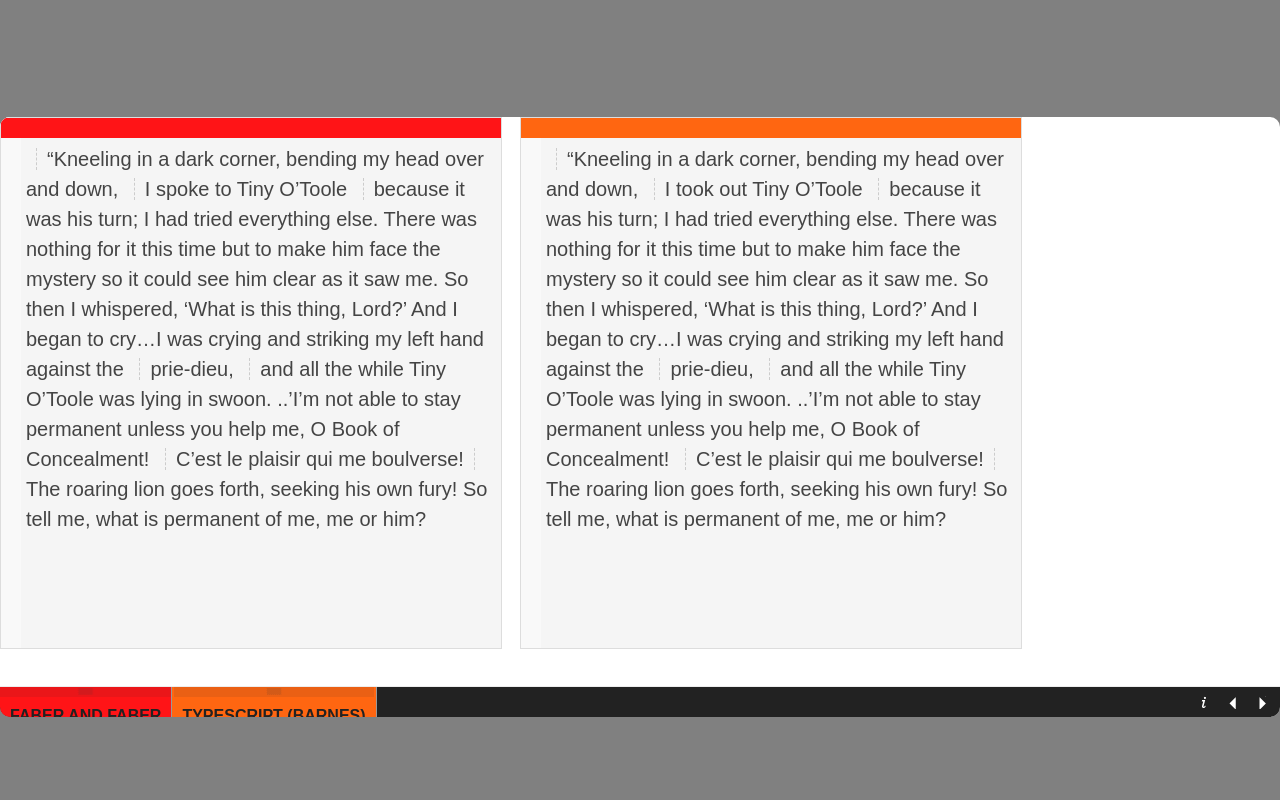
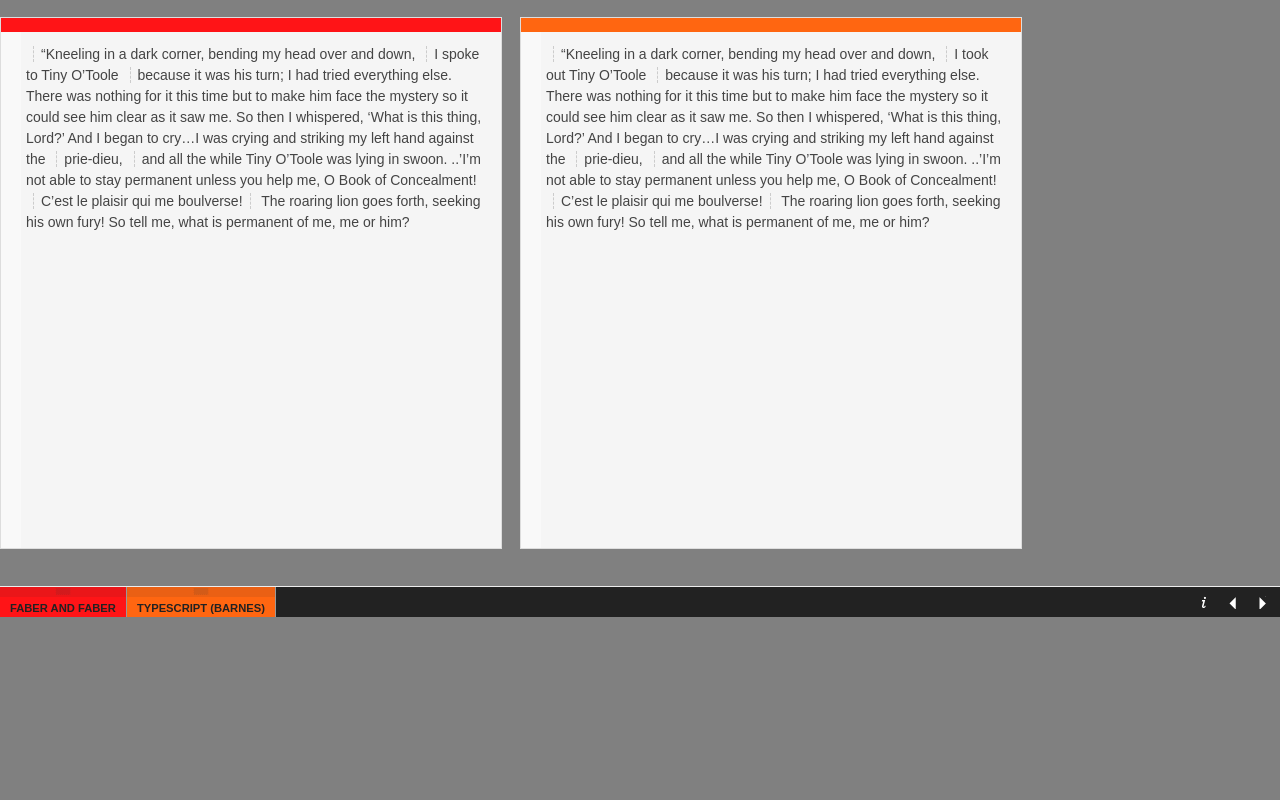
Before and after one commit to dovile-gervyte/ModVers_Fowles, a website: page modvers/barnes2.html in a window 1280 px wide. Drawn offline with nearby package versions, Linux system fonts and the light colour scheme.

Commit message:
Fix tei-single div custom css

```diff
--- a/modvers/barnes2.html
+++ b/modvers/barnes2.html
@@ -25,7 +25,8 @@
 
 <h1></h1>
 
-<div id="tei-single" style="<!--width: 1000px; margin: 0 auto; top: 100px; background-color: white; border-radius: 10px; font-size: 20px;-->"></div>
+<!--<div id="tei-single" style="width: 1000px; margin: 0 auto; top: 100px; background-color: white; border-radius: 10px; font-size: 20px;"></div>-->
+<div id="tei-single" style="font-size: 14px;"></div>
 
 <!--<div class="button"><a href="../index.html#/8">back</a></div>-->
 
```
